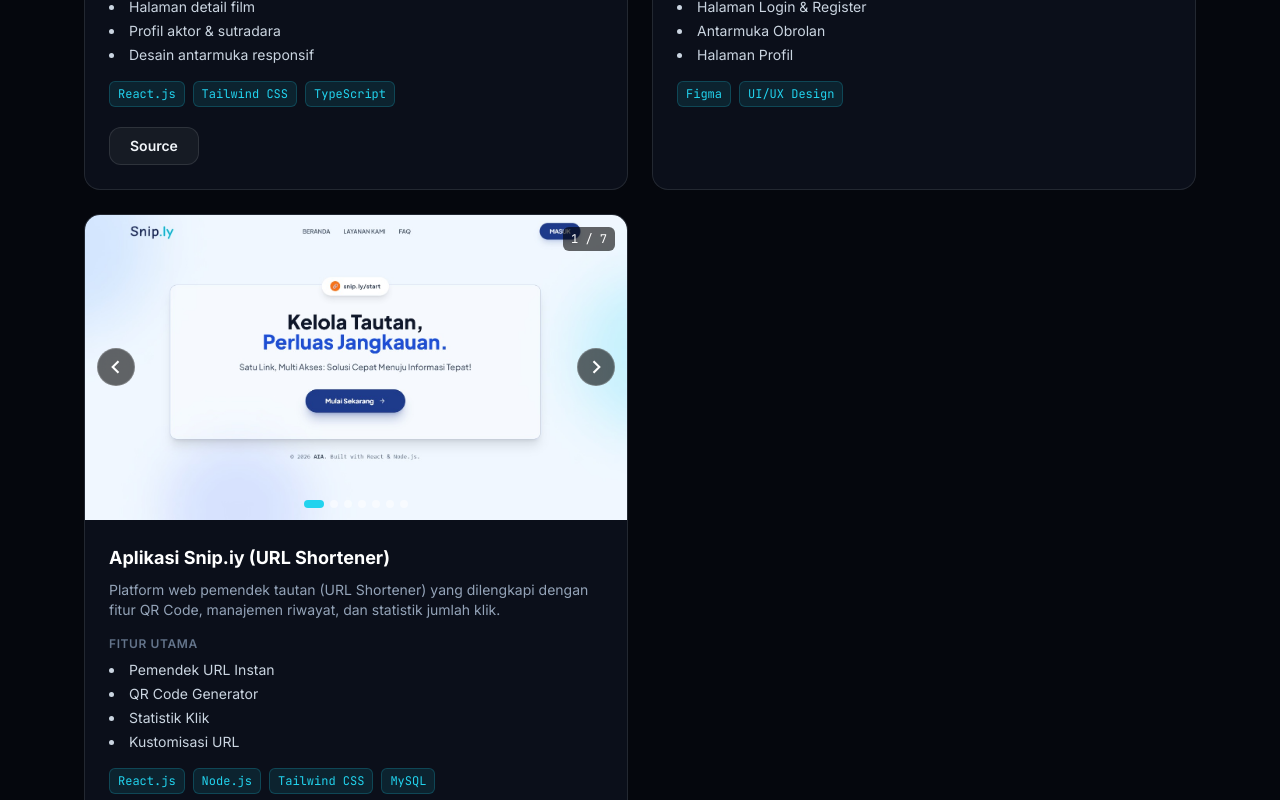
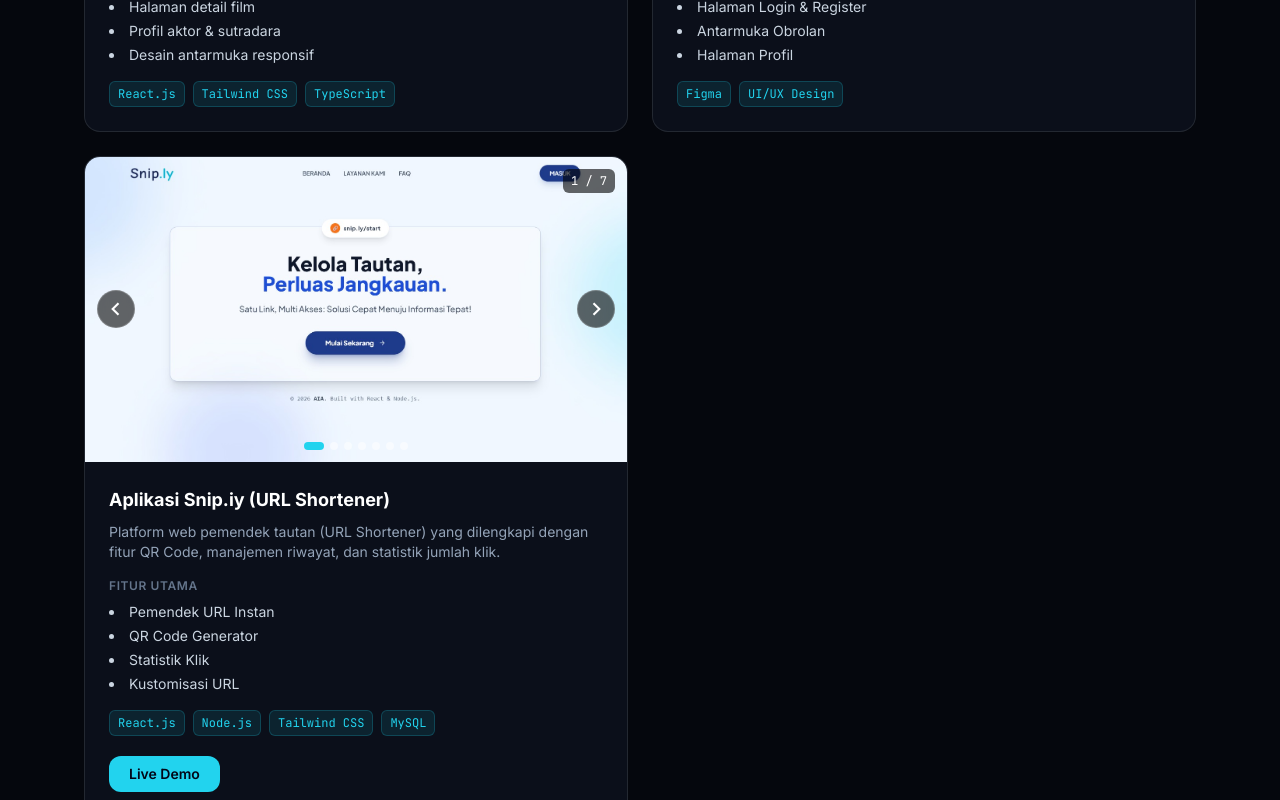
Before and after one commit to akbaradia01/portfolio-website, a React (Vite) app in the folder frontend/: page /portfolio in a window 1280 px wide. Shown: the part 860-1660 px from the top of the page. Built offline with nearby package versions, Linux system fonts and the light colour scheme.

Commit message:
Fix posisi tombol demo dan source di portofolio

```diff
--- a/frontend/src/pages/Portfolio.tsx
+++ b/frontend/src/pages/Portfolio.tsx
@@ -9,7 +9,7 @@ interface Project {
   title: string;
   description: string;
   image_url?: string;
-  images?: string[];
+  images?: string[];        // Array untuk menampung banyak foto step
   features: string[];
   technologies: string[];
   demo_url?: string;
@@ -32,8 +32,8 @@ const projectsData: Project[] = [
     image_url: "/projectwebmovies.jpeg",
     features: ["Pencarian film & aktor", "Halaman detail film", "Profil aktor & sutradara", "Desain antarmuka responsif"],
     technologies: ["React.js", "Tailwind CSS", "TypeScript"],
-    demo_url: "", // Dikosongkan karena belum di-deploy
-    repo_url: "https://github.com/akbaradia01" // Ganti dengan link GitHub proyek film jika ada
+    demo_url: "", // Dikosongkan agar tombol Live Demo hilang
+    repo_url: ""  // Dikosongkan agar tombol Source hilang
   },
   {
     id: 2,
@@ -52,8 +52,8 @@ const projectsData: Project[] = [
     images: Array.from({ length: 7 }, (_, i) => `/snip.iy/Snip-${i + 1}.jpeg`),
     features: ["Pemendek URL Instan", "QR Code Generator", "Statistik Klik", "Kustomisasi URL"],
     technologies: ["React.js", "Node.js", "Tailwind CSS", "MySQL"],
-    demo_url: "https://truthful-joy-production-94784455.up.railway.app", // <-- LINK SNIP.IY SUDAH MASUK DI SINI
-    repo_url: "https://github.com/akbaradia01/snip-iy-app" // <-- LINK GITHUB SNIP.IY SUDAH MASUK DI SINI
+    demo_url: "https://truthful-joy-production-94784455.up.railway.app", // Link Snip.iy
+    repo_url: "" // Dikosongkan agar tombol Source hilang
   }
 ];
 
```
Also changed, not shown: frontend/public/hero_model.jpg (added), 1 other file (tests, documents, lock files or other folders).
